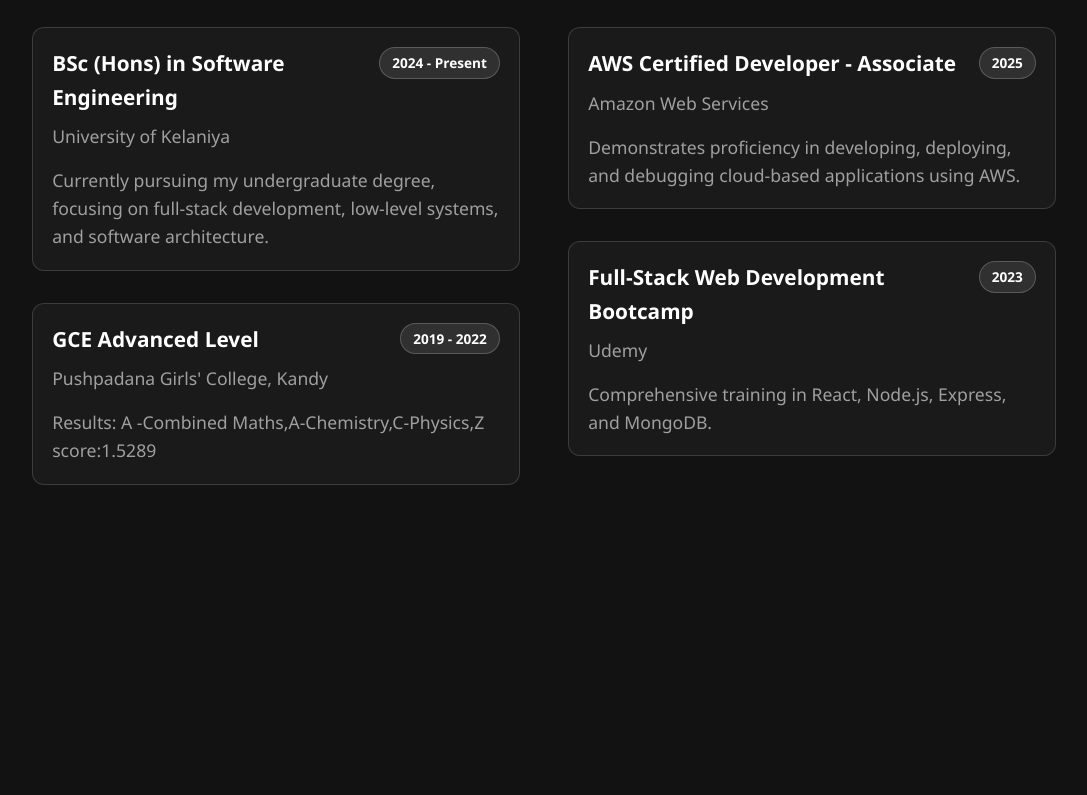
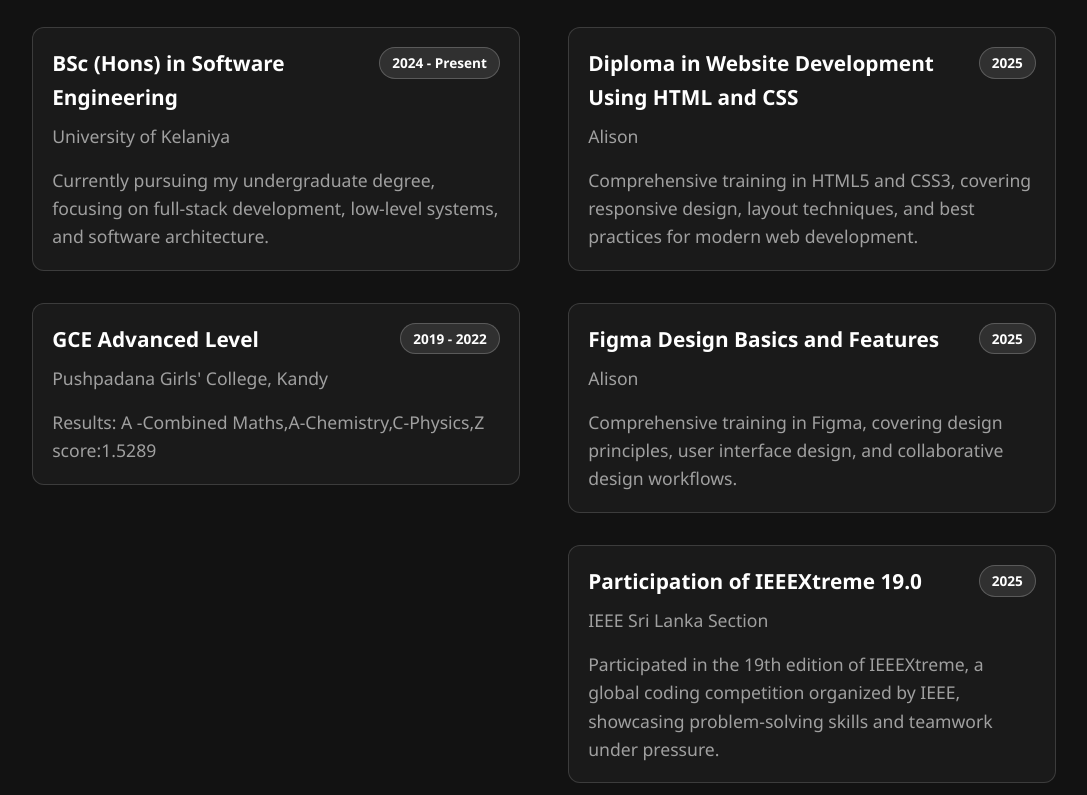
Before and after one commit to vindyacharuni/Portfolio, a React (Vite) app: page / in a window 1280 px wide. Shown: the part 2025-2820 px from the top of the page, without its empty margins (96-1183 px from the left). Built offline with nearby package versions, Linux system fonts and the light colour scheme.

Commit message:
add certifications

```diff
--- a/src/data/PortfolioData.js
+++ b/src/data/PortfolioData.js
@@ -73,17 +73,25 @@ export const blogs = [
 export const certifications = [
   {
     id: 1,
-    title: "AWS Certified Developer - Associate",
-    issuer: "Amazon Web Services",
+    title: "Diploma in Website Development Using HTML and CSS",
+    issuer: "Alison",
     date: "2025",
-    details: "Demonstrates proficiency in developing, deploying, and debugging cloud-based applications using AWS."
+    details: "Comprehensive training in HTML5 and CSS3, covering responsive design, layout techniques, and best practices for modern web development."
   },
   {
     id: 2,
-    title: "Full-Stack Web Development Bootcamp",
-    issuer: "Udemy",
-    date: "2023",
-    details: "Comprehensive training in React, Node.js, Express, and MongoDB."
+    title: "Figma Design Basics and Features",
+    issuer: "Alison",
+    date: "2025",
+    details: "Comprehensive training in Figma, covering design principles, user interface design, and collaborative design workflows."
+  },
+
+  {
+    id: 3,
+    title: "Participation of IEEEXtreme 19.0",
+    issuer: "IEEE Sri Lanka Section",
+    date: "2025",
+    details: "Participated in the 19th edition of IEEEXtreme, a global coding competition organized by IEEE, showcasing problem-solving skills and teamwork under pressure."
   }
 ];
 
```
